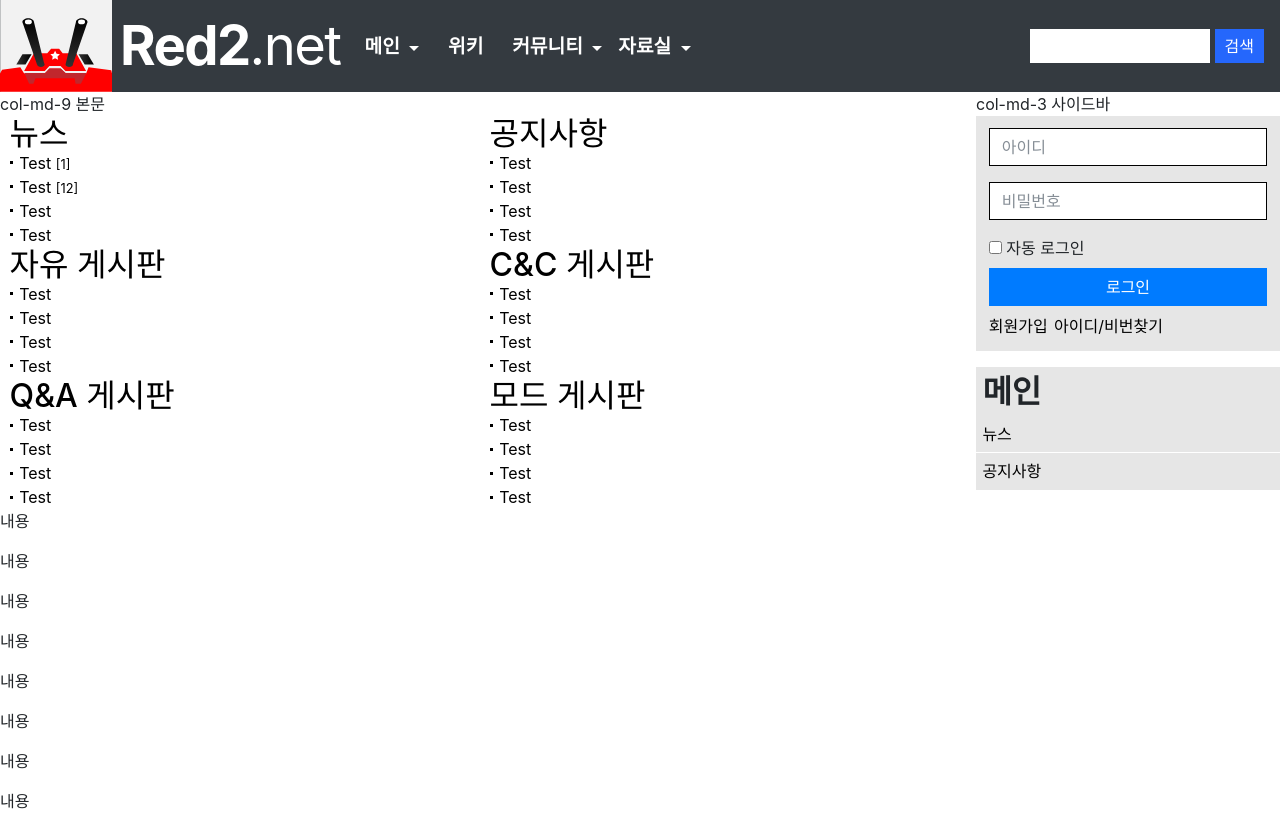
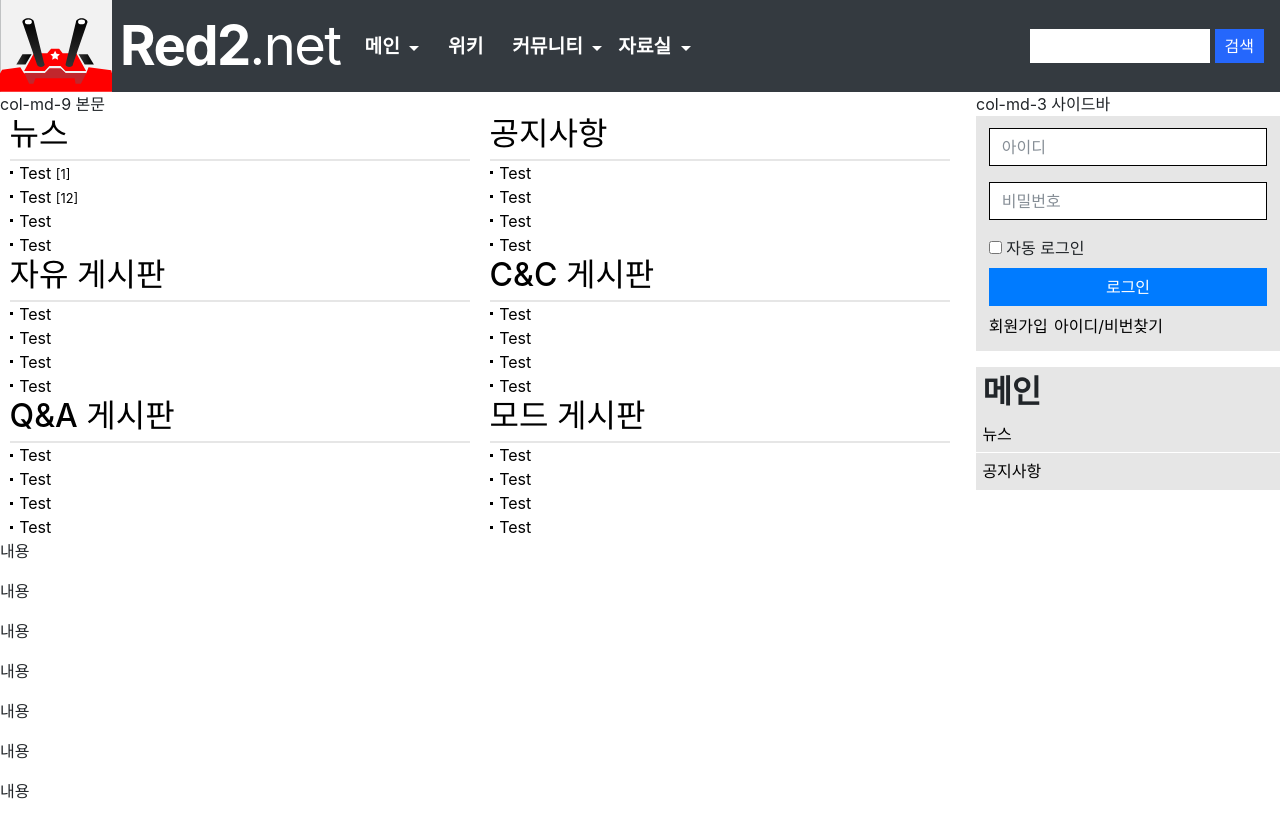
Before and after one commit to red2cracker/red2bootstrap4, a plain HTML site: page index.html in a window 1280 px wide. Shown: the top 816 px of the page. Drawn offline with nearby package versions, Linux system fonts and the light colour scheme.

Commit message:
최신글 스타일 변경.

```diff
--- a/css/skin.css
+++ b/css/skin.css
@@ -17,6 +17,7 @@
 }
 
 
+/* 최신글 */
 
 .latest {
   /*padding-left: 0;
@@ -38,12 +39,13 @@
 
 .latest h2 {
   /*font-weight: bolder;*/
-  /*border-bottom: 1px solid #000;*/
   margin: 0;
 }
 
 .latest h2 a {
   display: block;
+  padding-bottom: 0.5rem;
+  border-bottom: 2px solid #e6e6e6;
 }
 
 .latest ul {
```
